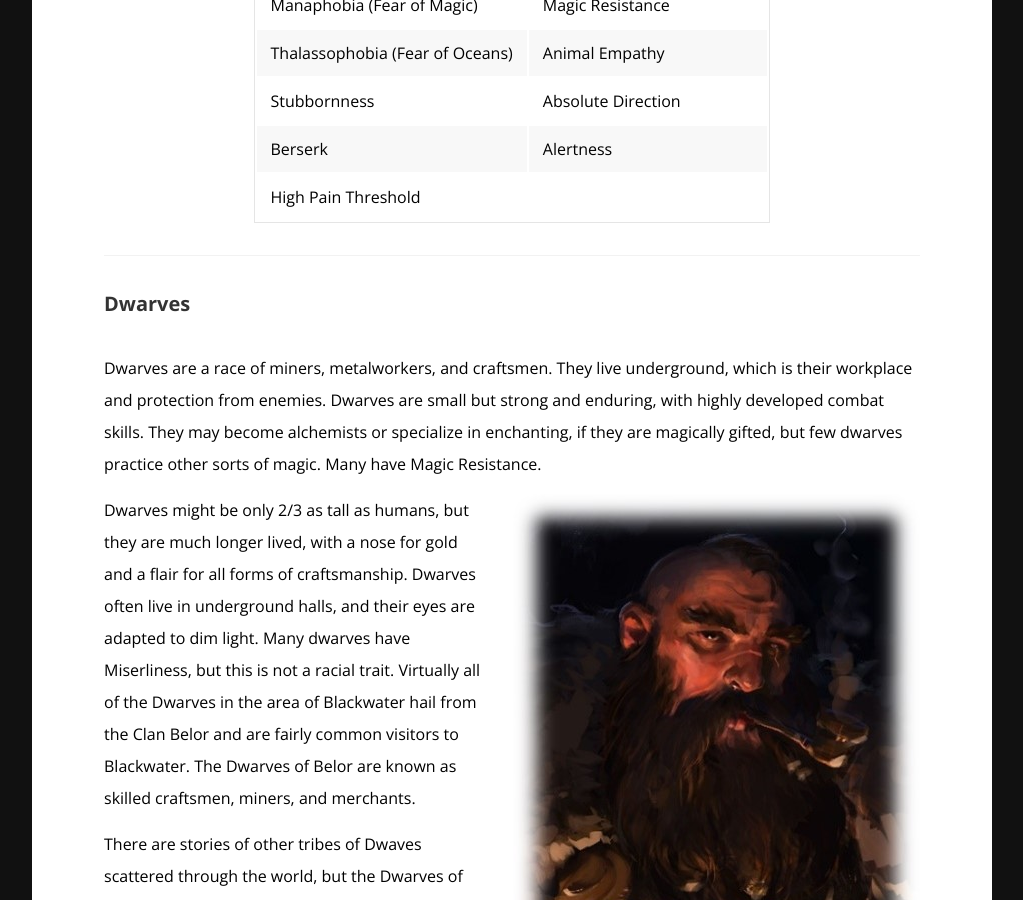
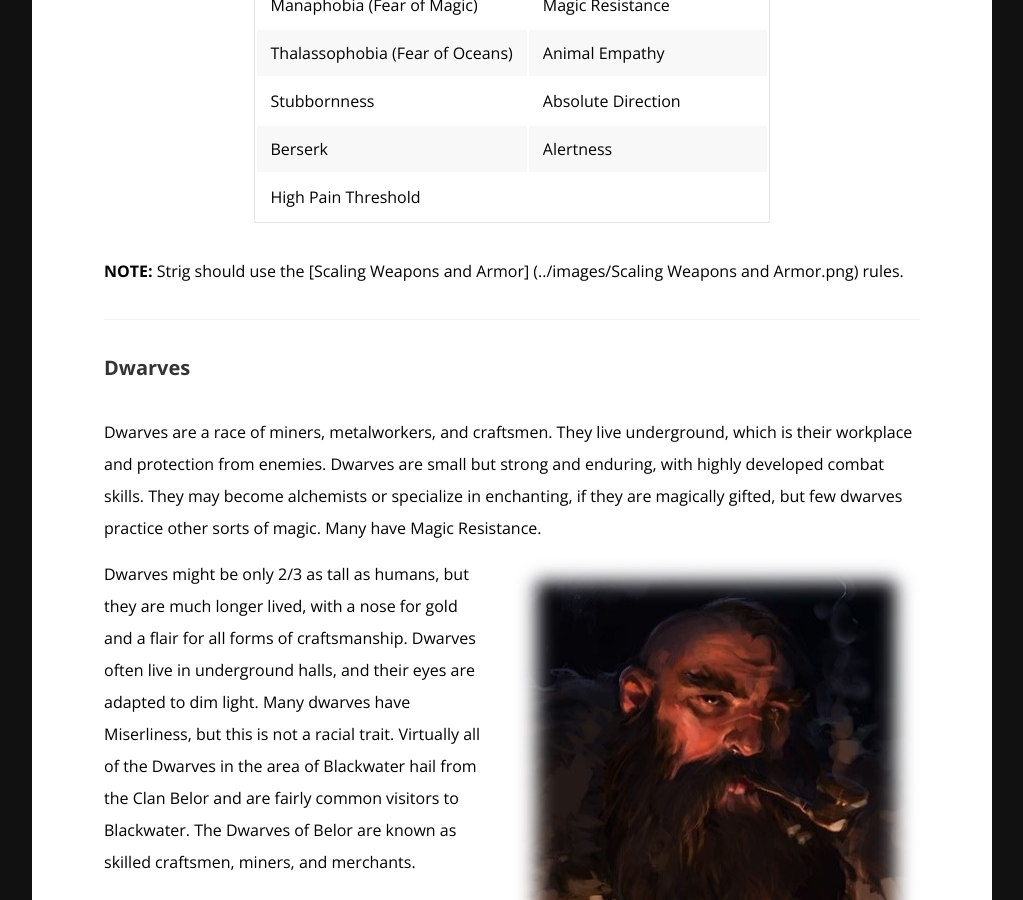
Before and after one commit to rickosborne/blackwater, a Jekyll site: the page built from _guide/200-people-and-races.md, in a window 1280 px wide and 900 px high, scrolled down 2391 px. Shown: the whole window, without its empty margins (128-1151 px from the left). Built offline with Jekyll 4.4.1, drawn with Linux system fonts in a browser that asks for light colours.

Commit message:
Update 200-people-and-races.md

```diff
--- a/_guide/200-people-and-races.md
+++ b/_guide/200-people-and-races.md
@@ -58,6 +58,8 @@ Disadvantages: Primitive (TL 2) [-5], Poor [-15], Social Stigma (Uneducated) [-5
 |Berserk                        |Alertness              |
 |High Pain Threshold            |                       |
 
+**NOTE:** Strig should use the [Scaling Weapons and Armor] (../images/Scaling Weapons and Armor.png) rules.
+
 ## Dwarves
 
 Dwarves are a race of miners, metalworkers, and craftsmen. They live underground, which is their workplace and protection from enemies. Dwarves are small but strong and enduring, with highly developed combat skills. They may become alchemists or specialize in enchanting, if they are magically gifted, but few dwarves practice other sorts of magic. Many have Magic Resistance.
```
